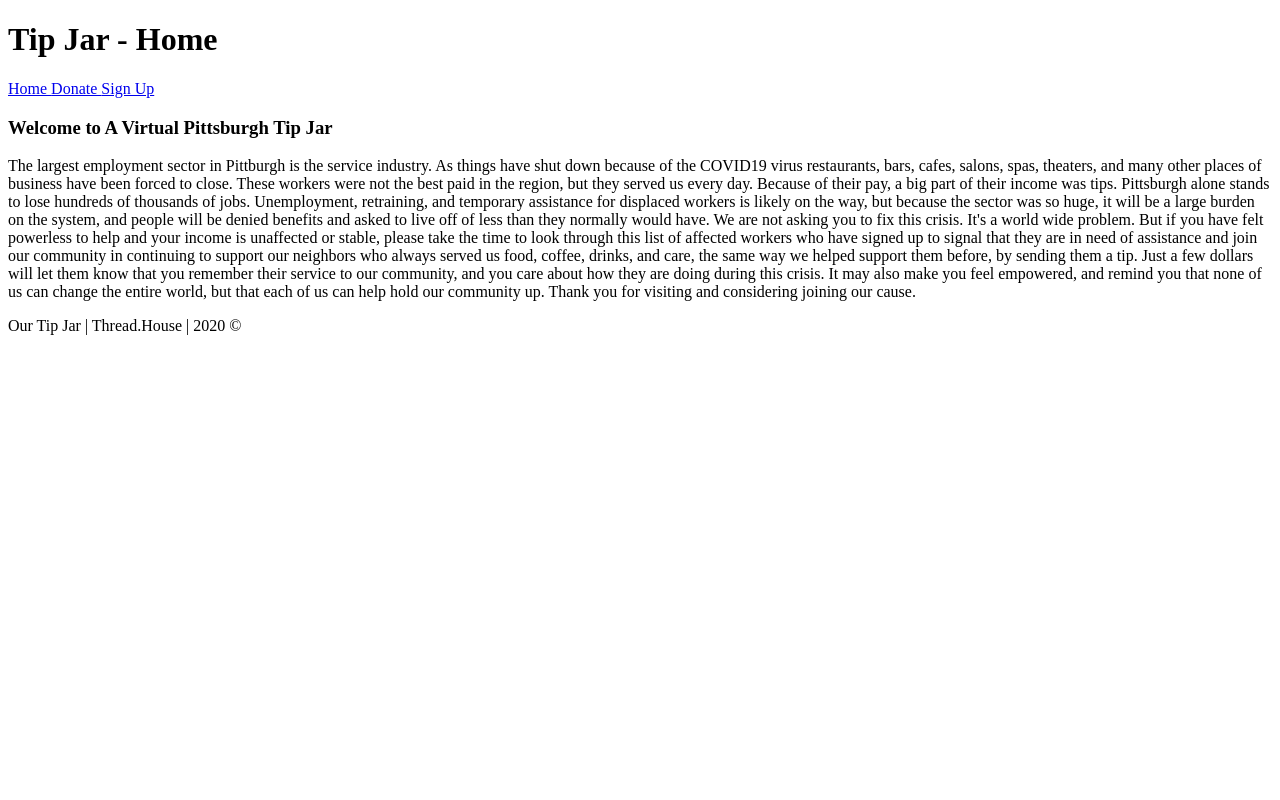
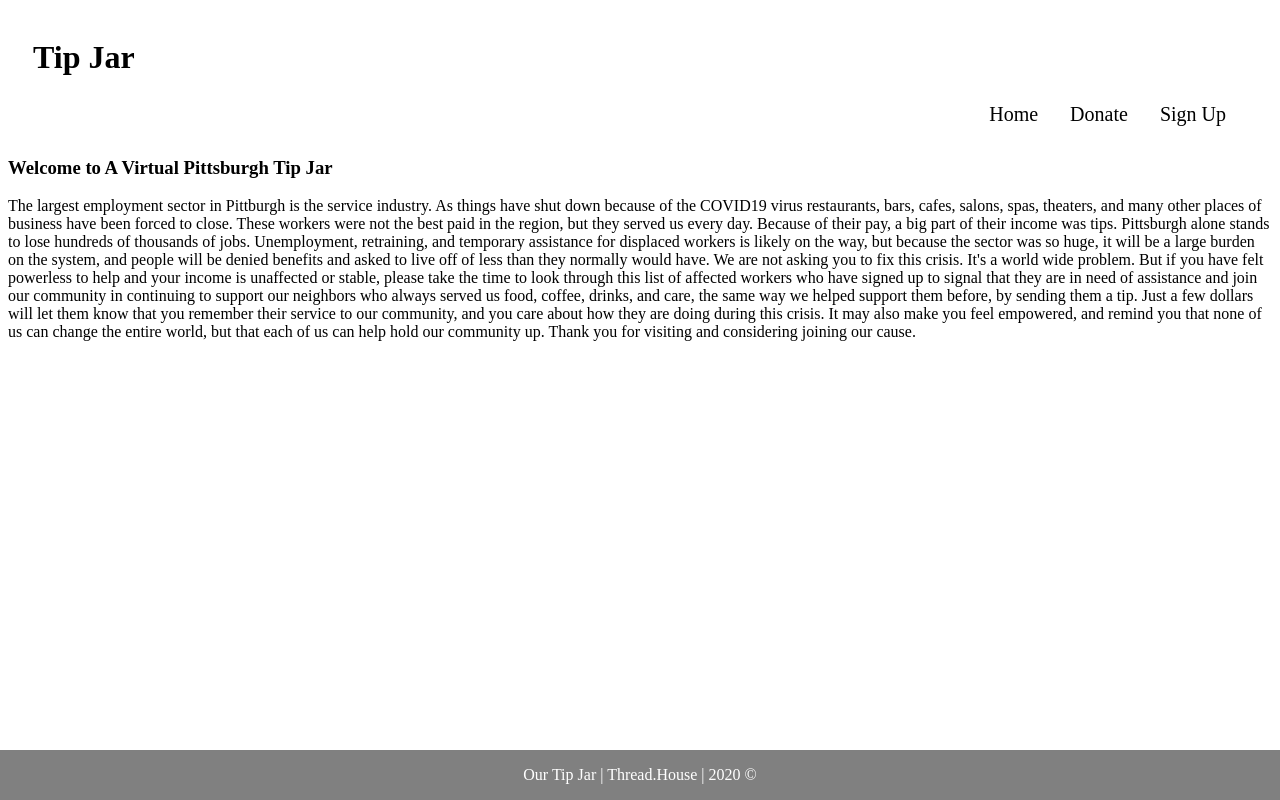
Before and after one commit to DTFuhrman/TipJar, a Java web app: page / in a window 1280 px wide. Run offline with Spring Boot 4, a stand-in JSP engine, Linux system fonts and the light colour scheme; the project's own start-up code is not run, and a stand-in starts its controllers and pages.

Commit message:
Some styling and position fixed footer

```diff
--- a/tipjar/src/main/webapp/WEB-INF/jsp/common/header.jsp
+++ b/tipjar/src/main/webapp/WEB-INF/jsp/common/header.jsp
@@ -1,18 +1,28 @@
-<%@ taglib uri="http://java.sun.com/jsp/jstl/core" prefix="c" %>
+<%@ taglib uri="http://java.sun.com/jsp/jstl/core" prefix="c"%>
 <!DOCTYPE html>
 <html>
 <head>
-	<title>
-		Tip Jar - ${param.pageTitle}
-	</title>
-	<c:url var="stylesheetHref" value="/css/style.css" />
-	<link rel="stylesheet" href="${stylesheetHref}">
+<title>Tip Jar - ${param.pageTitle}</title>
+<c:url var="stylesheetHref" value="/css/style.css" />
+<link rel="stylesheet" href="${stylesheetHref}">
 </head>
 <body>
 	<header>
-		<h1>Tip Jar - ${param.pageTitle}</h1>
+
+		<h1>Tip Jar</h1>
+		<nav>
+			<ul class="nav">
+				<li><a href="home">Home</a></li>
+				<li><a href="donate">Donate</a></li>
+				<li><a href="makeProfile">Sign Up</a></li>
+
+			</ul>
+		</nav>
+
 	</header>
-	<nav><a href="home">Home </a><a href="donate"> Donate </a><a href="makeProfile"> Sign Up </a></nav>
+	<%--
+	 - ${param.pageTitle}
+ --%>
 
-	<main>
-	<div id="container">
+	<!-- <main>
+	<div id="container"> -->
--- a/tipjar/src/main/webapp/css/style.css
+++ b/tipjar/src/main/webapp/css/style.css
@@ -1 +1,56 @@
 @charset "UTF-8";
+
+header {
+	position: relative;
+	display: block;
+	max-width: 100%;
+	height: 100%;
+	margin: 0 auto;
+	padding: 10px 25px;
+	background: #fff;
+	color: #000;
+}
+
+nav {
+
+	justify-content: right;
+	padding: 5px 5px 25px 5px;
+}
+
+.nav {
+
+	list-style: none;
+	margin: 0;
+	padding: 0;
+	font-size: 20px;
+	float: right;
+
+}
+
+ul {
+	display: flex;
+}
+
+li {
+	float: right;
+}
+
+li a {
+  display: inline;
+  color: #000;
+  text-align: center;
+  padding: 14px 16px;
+  text-decoration: none;
+}
+
+footer {
+
+  position: fixed;
+  left: 0;
+  bottom: 0;
+  width: 100%;
+  background-color: grey;
+  color: white;
+  text-align: center;
+
+}
```
Also changed, not shown: 1 other file.
